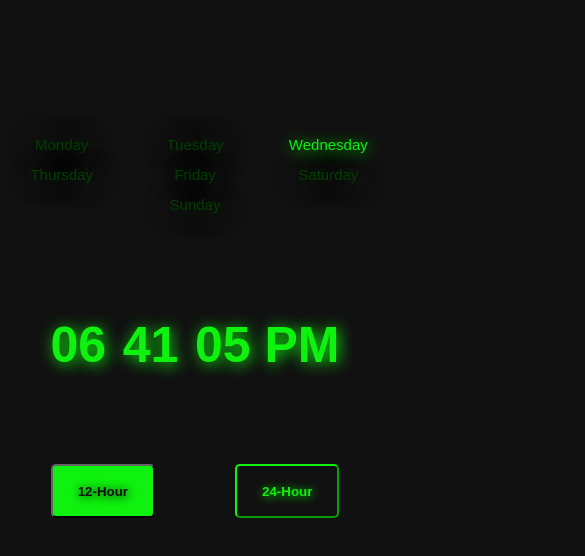
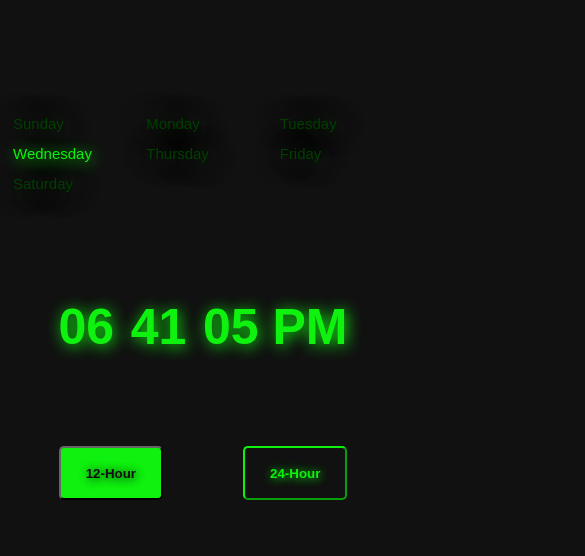
Before and after one commit to hulchenko/weekday-clock, a plain HTML site: page index.html in a window 390 px wide. Shown: the whole page, 585 px wide, since content can reach past the window. Drawn offline with Linux system fonts and the light colour scheme; a web font is replaced by a local one.

Commit message:
update responsiveness

```diff
--- a/index.html
+++ b/index.html
@@ -10,13 +10,13 @@
   <body>
     <div class="container">
       <div class="week">
+        <p>Sunday</p>
         <p>Monday</p>
         <p>Tuesday</p>
         <p>Wednesday</p>
         <p>Thursday</p>
         <p>Friday</p>
-        <p>Saturday</p>
-        <p id="Sunday">Sunday</p>
+        <p id="saturday">Saturday</p>
       </div>
       <div class="clock">
         <p class="hrs"></p>
--- a/script.js
+++ b/script.js
@@ -9,7 +9,7 @@ const twentyFour = document.querySelector('.twenty-four');
 let displayTwelve = true;
 
 //Set highlighted day
-days[today - 1].classList.add('day'); //Monday - Sunday week
+days[today].classList.add('day');
 
 function showTime() {
   let date = new Date();
--- a/style.css
+++ b/style.css
@@ -6,12 +6,14 @@
   overflow-x: none;
 }
 
-html {
+body {
+  background-color: #111;
+  max-height: 100vh;
   display: flex;
+  flex-direction: column;
   justify-content: center;
   align-items: center;
-  background-color: #111;
-  height: 100vh;
+  width: 100%;
 }
 
 .container {
@@ -19,12 +21,14 @@ html {
   flex-direction: column;
   justify-content: center;
   align-items: center;
-  width: 600px;
-  margin-top: -200px;
+  margin-top: 100px;
+  width: 100%;
 }
 
 .week {
   display: flex;
+  justify-content: center;
+  align-items: center;
 }
 
 .week p {
@@ -38,8 +42,10 @@ html {
   display: flex;
   font-size: 120px;
   font-weight: bold;
-  width: 800px;
+  width: 100%;
   padding-top: 50px;
+  justify-content: center;
+  align-items: center;
 }
 
 span {
@@ -118,18 +124,19 @@ span {
   html {
     overflow: hidden;
   }
+
   .week {
     display: grid;
     grid-template-columns: repeat(3, 1fr);
     grid-template-rows: 30px 30px 30px;
     width: 400px;
   }
+
   .week p {
     font-size: 15px;
-    justify-self: center;
   }
 
-  #Sunday {
+  #saturday {
     grid-column: 1/4;
   }
 
```
